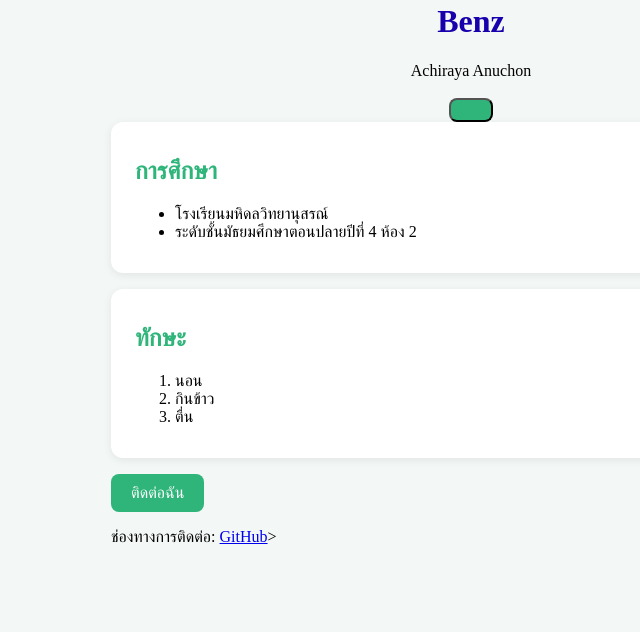
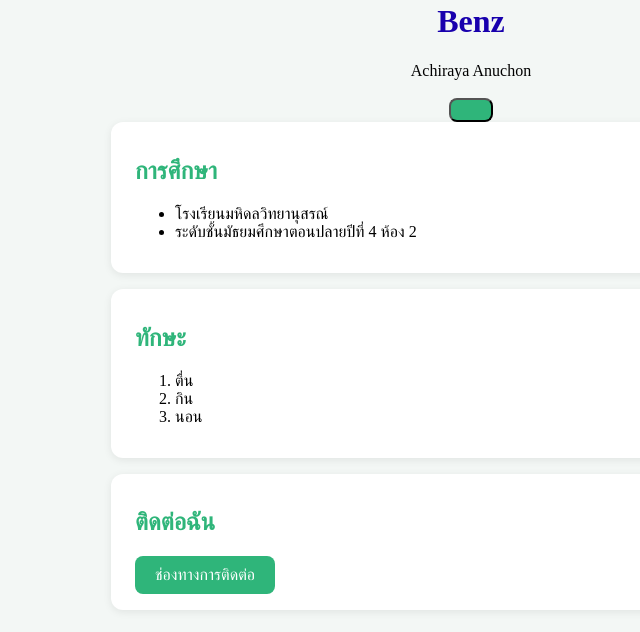
Before and after one commit to achirayaanug36-afk/achiraya, a plain HTML site: page index.html in a window 1280 px wide. Shown: the part 136-768 px from the top of the page, without its empty margins (169-809 px from the left). Drawn offline with Linux system fonts and the light colour scheme.

Commit message:
Add files via upload

```diff
--- a/index.html
+++ b/index.html
@@ -19,7 +19,7 @@ header {
       border-radius: 50%;
     }
     section {
-      background-color: white;
+      background-color: #FFFFFF;
       padding: 16px 24px;
       margin-bottom: 16px;
       border-radius: 12px;
@@ -65,14 +65,16 @@ header {
   <section>
   <h2>ทักษะ</h2>
   <ol>
+    <li>ตื่น</li>
+    <li>กิน</li>
     <li>นอน</li>
-    <li>กินข้าว</li>
-    <li>ตื่น</li>
   </ol>
 </section>
 <footer>
-    <a class="btn" href="achiraya.anu_g36@mwit.ac.th">ติดต่อฉัน</a>
-    <p>ช่องทางการติดต่อ: <a href="https://github.com/achirayaanug36-afk">GitHub</a>></p>
+  <section>
+    <h2>ติดต่อฉัน</h2>
+    <a class="btn" href="https://github.com/achirayaanug36-afk">ช่องทางการติดต่อ</a>
+  </section>
 </footer>
   <script>
     function toggleDark() {
```
